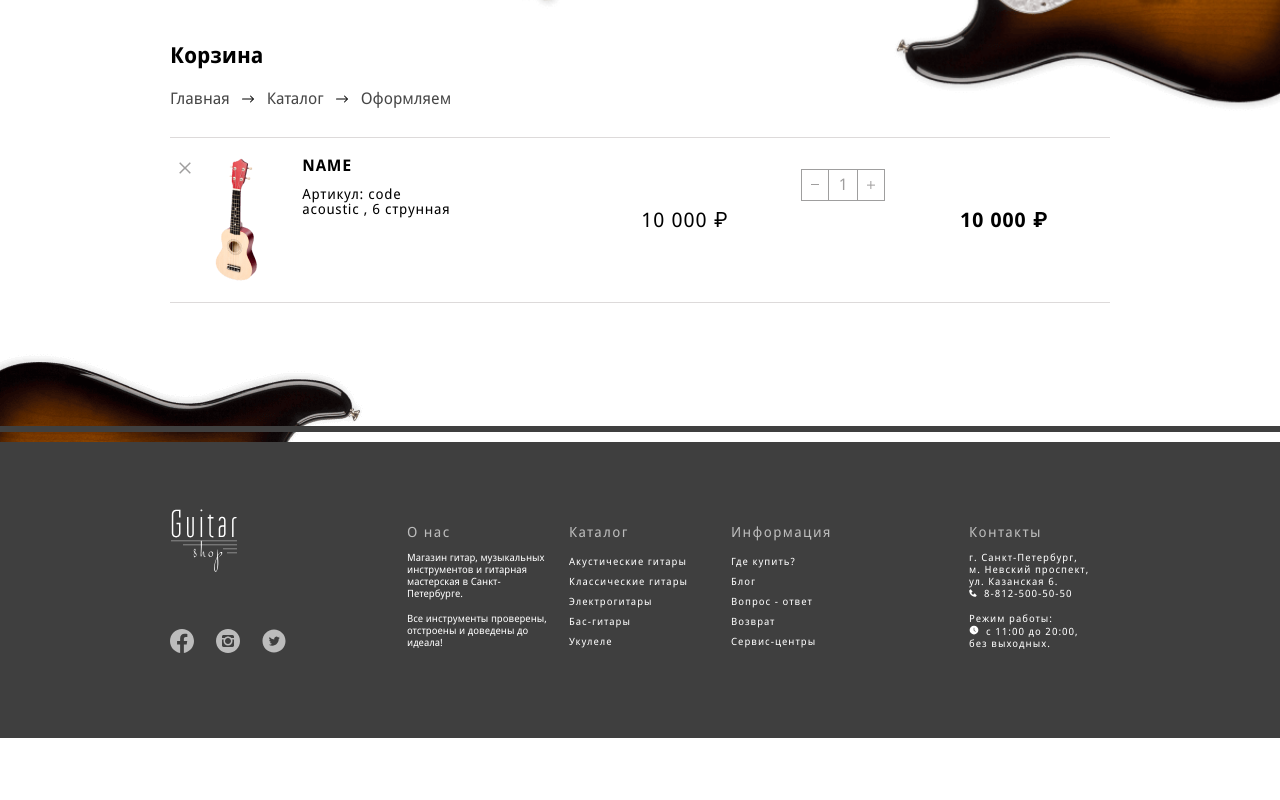
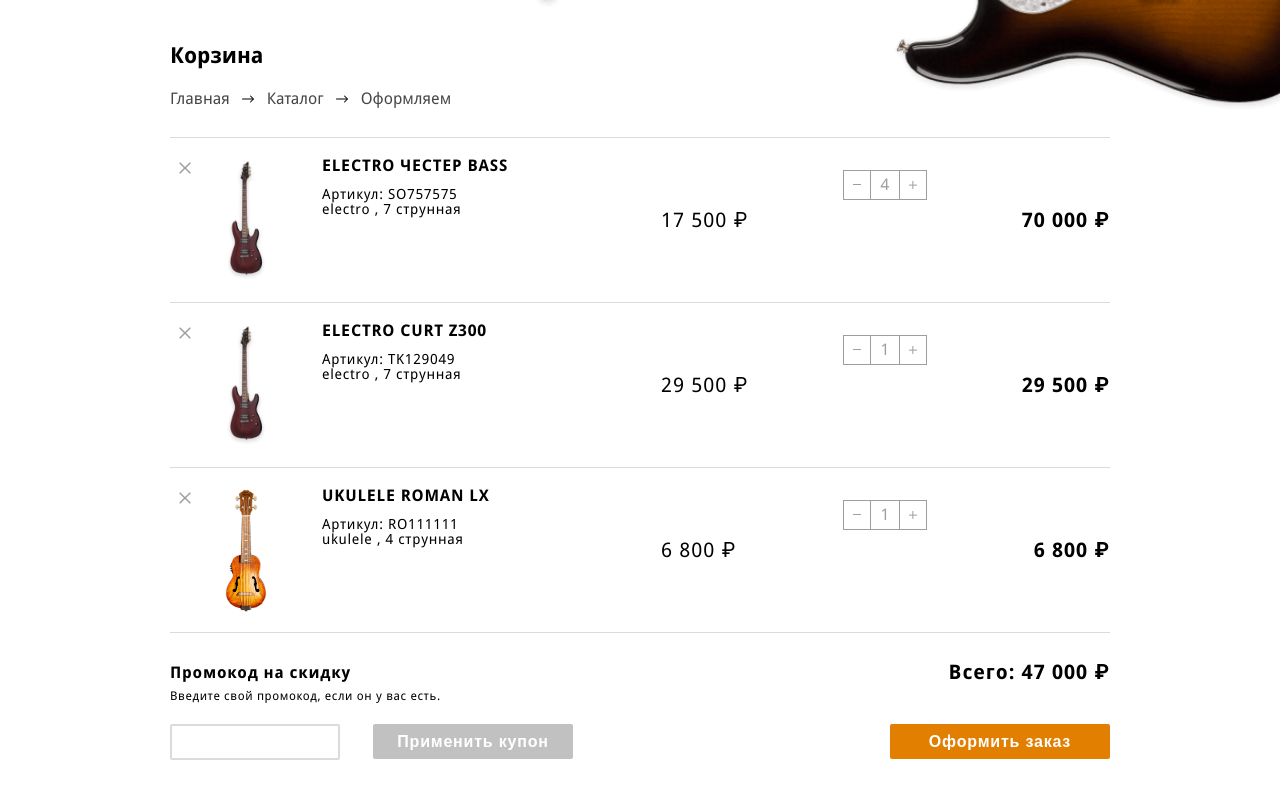
Before and after one commit to hannamakarychak/Makarychak_guitar-shop, a React (Create React App) app: page /checkout in a window 1280 px wide. Shown: the part 280-1080 px from the top of the page. Before the commit the page ends 1018 px from the top, so only its background shows below. Built offline with nearby package versions, Linux system fonts and the light colour scheme.

Commit message:
add real data to catalog

```diff
--- a/src/App.js
+++ b/src/App.js
@@ -1,23 +1,26 @@
-import { useState } from 'react';
+import { Fragment, useState } from 'react';
 import { Route, Routes } from 'react-router';
 import CheckoutPage from './components/checkout-page/checkout-page';
+import Header from './components/header/header';
+import Footer from './components/footer/footer';
 import MainPage from './components/main-page/main-page';
 
 function App() {
-  const [cartProducts, setCartProducts] = useState([]);
+  const [cartProducts, setCartProducts] = useState(['1', '2', '3', '1', '1', '1']);
 
   const handleProductAdd = (id) => {
     setCartProducts([...cartProducts, id]);
   };
 
   return (
-    <Routes>
-      <Route
-        path="/"
-        element={<MainPage productCount={cartProducts.length} onProductAdd={handleProductAdd} />}
-      />
-      <Route path="/checkout" element={<CheckoutPage />} />
-    </Routes>
+    <Fragment>
+      <Header productCount={cartProducts.length} />
+      <Routes>
+        <Route path="/" element={<MainPage onProductAdd={handleProductAdd} />} />
+        <Route path="/checkout" element={<CheckoutPage cartProducts={cartProducts} />} />
+      </Routes>
+      <Footer />
+    </Fragment>
   );
 }
 
--- a/src/components/checkout-item/checkout-item.jsx
+++ b/src/components/checkout-item/checkout-item.jsx
@@ -11,7 +11,7 @@ import './checkout-item.scss';
 import Cross from '../icons/cross/cross';
 import { getNumberWithSpaces } from '../../utils';
 
-const CheckoutItem = ({ amount, id, code, name, type, stringsNumber, price }) => {
+const CheckoutItem = ({ id, code, name, type, stringsNumber, price, cartProducts, onAddClick }) => {
   const getImgByType = (type) => {
     let src = ukuleleSmall;
     let srcSet = `${ukuleleSmall}, ${ukuleleSmall2x} 2x`;
@@ -35,6 +35,9 @@ const CheckoutItem = ({ amount, id, code, name, type, stringsNumber, price }) =>
       />
     );
   };
+
+  const numberOfItems = cartProducts.filter((el) => el === id).length;
+
   return (
     <div className="checkout-item">
       <button className="checkout-item__delete-button">
@@ -42,8 +45,8 @@ const CheckoutItem = ({ amount, id, code, name, type, stringsNumber, price }) =>
       </button>
       <div className="checkout-item__image-container">{getImgByType(type)}</div>
       <dl className="checkout-item__info">
-        <dt className="checkout-item__heading">{(type, name)}</dt>
-        <dd className="checkout-item__description">Артикул: {code}</dd>
+        <dt className="checkout-item__heading">{`${type} ${name}`}</dt>
+        <dd className="checkout-item__description">{`Артикул: ${code}`}</dd>
         <dd className="checkout-item__description">{`${type} , ${stringsNumber} струнная`}</dd>
       </dl>
       <span className="checkout-item__price">{`${getNumberWithSpaces(price)} ₽`}</span>
@@ -51,13 +54,13 @@ const CheckoutItem = ({ amount, id, code, name, type, stringsNumber, price }) =>
         <button className="checkout-item__change-amount">
           <Minus />
         </button>
-        <span className="checkout-item__amount">{amount}</span>
-        <button className="checkout-item__change-amount">
+        <span className="checkout-item__amount">{numberOfItems}</span>
+        <button className="checkout-item__change-amount" onClick={() => onAddClick(id)}>
           <Plus />
         </button>
       </div>
       <span className="checkout-item__price checkout-item__price--bold">{`${getNumberWithSpaces(
-        price
+        price * numberOfItems
       )} ₽`}</span>
     </div>
   );
--- a/src/components/checkout-item/checkout-item.scss
+++ b/src/components/checkout-item/checkout-item.scss
@@ -73,6 +73,7 @@
   letter-spacing: 0.05em;
 
   &--bold {
+    text-align: end;
     margin-right: 0;
     justify-self: flex-end;
     margin-left: auto;
@@ -85,7 +86,7 @@
   justify-content: center;
   display: flex;
   width: 28px;
-  height: 30px;
+  height: 28px;
   background-color: transparent;
   border: 1px solid var(--dark-grey);
   color: var(--dark-grey);
@@ -113,7 +114,6 @@
   display: flex;
   align-items: center;
   margin-bottom: 71px;
-  margin-right: 8%;
   border-top: 1px solid var(--dark-grey);
   border-bottom: 1px solid var(--dark-grey);
 }
--- a/src/components/checkout-page/checkout-page.jsx
+++ b/src/components/checkout-page/checkout-page.jsx
@@ -1,7 +1,16 @@
 import CheckoutItem from '../checkout-item/checkout-item';
 import Page from '../page/page';
+import Button from '../button/button';
+import allGuitars from '../../guitars.json';
 
-const CheckoutPage = () => {
+import './checkout-page.scss';
+
+const CheckoutPage = ({ cartProducts, onAddClick }) => {
+  const uniqueProducts = [...new Set(cartProducts)];
+
+  console.log({ uniqueProducts: uniqueProducts });
+  console.log({ allGuitars: allGuitars });
+
   return (
     <Page
       heading="Корзина"
@@ -15,15 +24,40 @@ const CheckoutPage = () => {
       ]}
     >
       <div className="checkout-page">
-        <CheckoutItem
-          amount={1}
-          id={1}
-          code="code"
-          name="name"
-          type="acoustic"
-          stringsNumber={6}
-          price={10000}
-        />
+        {uniqueProducts.map((id) => {
+          const element = allGuitars.find((guitar) => guitar.id === id);
+
+          return (
+            <CheckoutItem
+              key={element.id}
+              id={element.id}
+              code={element.code}
+              name={element.name}
+              type={element.type}
+              stringsNumber={element.stringsNumber}
+              price={element.price}
+              cartProducts={cartProducts}
+              onAddClick={onAddClick}
+            />
+          );
+        })}
+
+        <form className="checkout-page__promo-form">
+          <div>
+            <h3 className="checkout-page__promo-heading">Промокод на скидку</h3>
+            <label htmlFor="promocode" className="checkout-page__promo-label">
+              Введите свой промокод, если он у вас есть.
+            </label>
+            <input className="checkout-page__input" type="text" id="promocode" name="promocode" />
+            <Button className="checkout-page__apply-promocode">Применить купон</Button>
+          </div>
+          <div>
+            <div className="checkout-page__price-total">Всего: 47 000 ₽</div>
+            <Button className="checkout-page__submit" accent>
+              Оформить заказ
+            </Button>
+          </div>
+        </form>
       </div>
     </Page>
   );
--- a/src/components/checkout-page/checkout-page.scss
+++ b/src/components/checkout-page/checkout-page.scss
@@ -0,0 +1,61 @@
+.checkout-page__promo-form {
+  display: flex;
+  justify-content: space-between;
+  padding: 32px 0;
+}
+
+.checkout-page__promo-heading {
+  font-weight: bold;
+  font-size: 16px;
+  line-height: 15px;
+  letter-spacing: 0.05em;
+  margin: 0 0 9px 0;
+}
+
+.checkout-page__promo-label {
+  display: block;
+  font-size: 12px;
+  line-height: 15px;
+  letter-spacing: 0.05em;
+  margin-bottom: 20px;
+}
+
+.checkout-page__input {
+  display: inline-block;
+  max-width: 170px;
+  text-align: center;
+  word-wrap: break-word;
+  font-size: 16px;
+  line-height: 15px;
+  text-transform: uppercase;
+  letter-spacing: 0.05em;
+  padding: 7px;
+  margin-right: 33px;
+  border: 2px solid #dddada;
+  border-radius: 2px;
+}
+
+.checkout-page__apply-promocode {
+  font-size: 16px;
+  line-height: 15px;
+  letter-spacing: 0.05em;
+  padding: 10px;
+  min-width: 200px;
+}
+
+.checkout-page__price-total {
+  font-weight: bold;
+  font-size: 20px;
+  line-height: 15px;
+  text-align: end;
+  letter-spacing: 0.05em;
+  margin-bottom: 44px;
+}
+
+.checkout-page__submit {
+  min-width: 220px;
+  font-size: 16px;
+  line-height: 15px;
+  padding: 10px;
+  letter-spacing: 0.05em;
+}
--- a/src/components/main-page/main-page.jsx
+++ b/src/components/main-page/main-page.jsx
@@ -10,7 +10,7 @@ import './main-page.scss';
 
 const PAGE_SIZE = 4;
 
-const MainPage = ({ onProductAdd, productCount }) => {
+const MainPage = ({ onProductAdd }) => {
   const [currentPage, setCurrentPage] = useState(0);
 
   const handlePageChange = (event) => {
@@ -36,7 +36,6 @@ const MainPage = ({ onProductAdd, productCount }) => {
         },
         { name: 'Каталог', link: '/' },
       ]}
-      productCount={productCount}
     >
       <div className="main-page">
         <Filters className="main-page__filters" />
--- a/src/components/page/page.jsx
+++ b/src/components/page/page.jsx
@@ -1,14 +1,9 @@
-import { Fragment } from 'react';
 import Breadcrumbs from '../breadcrumbs/breadcrumbs';
 import Container from '../container/container';
-import Footer from '../footer/footer';
-import Header from '../header/header';
 import Heading from '../heading/heading';
 
-const Page = ({ heading, breadcrumbs, children, productCount }) => {
+const Page = ({ heading, breadcrumbs, children }) => {
   return (
-    <Fragment>
-      <Header productCount={productCount} />
     <main>
       <Container>
         <Heading>{heading}</Heading>
@@ -16,8 +11,6 @@ const Page = ({ heading, breadcrumbs, children, productCount }) => {
         {children}
       </Container>
     </main>
-      <Footer />
-    </Fragment>
   );
 };
 
--- a/src/utils.js
+++ b/src/utils.js
@@ -4,15 +4,4 @@ export const getNumberWithSpaces = (x) => {
   return parts.join('.');
 };
 
-export const getCounter = (id, array) => {
-  let counter = 0;
-
-  array.forEach((el) => {
-    if (el === id) {
-      counter++;
-    }
-  });
-  return counter;
-};
-
 export const deleteId = (id, array) => array.filter((el, index) => array.indexOf(id) !== index);
```
Also changed, not shown: src/guitars.json (+27 -27 lines). Lines whose indentation alone changed are shown as unchanged.
